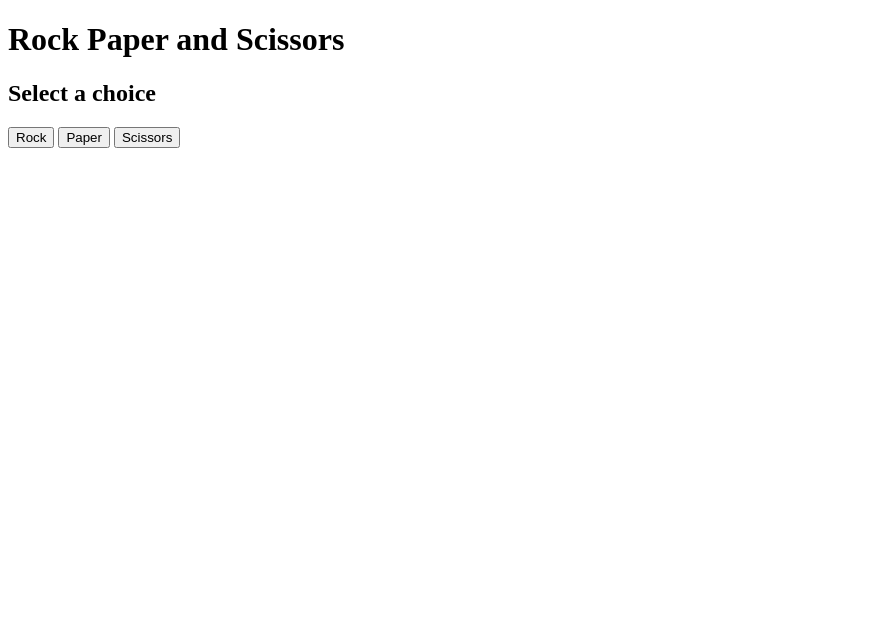
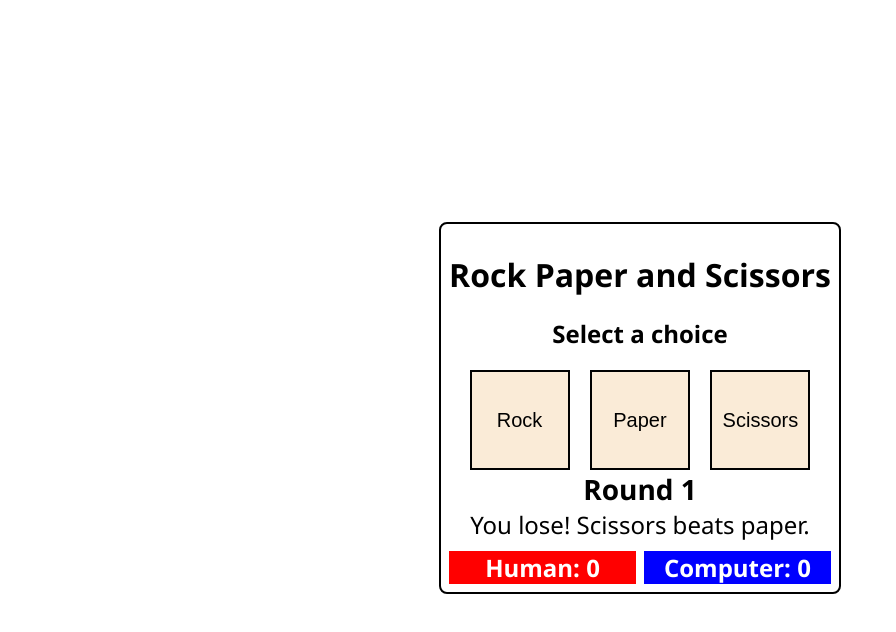
Before and after one commit to VEspinoza05/rock-paper-scissors, a plain HTML site: page index.html in a window 1280 px wide. Shown: the whole page, without its empty margins (0-896 px from the left). Drawn offline with Linux system fonts and the light colour scheme.

Commit message:
Add style to UI

```diff
--- a/index.html
+++ b/index.html
@@ -4,6 +4,7 @@
     <meta charset="UTF-8">
     <meta name="viewport" content="width=device-width, initial-scale=1.0">
     <title>Rock Paper Scissors</title>
+    <link rel="stylesheet" href="./styles.css">
 </head>
 <body>
     <div class="game-ui">
@@ -15,12 +16,12 @@
             <button class="choice">Scissors</button>
         </div>
         <div class="results">
-            <div class="round-num"></div>
-            <div class="round-info"></div>
+            <div class="round-num">Round 1</div>
+            <div class="round-info">You lose! Scissors beats paper.</div>
         </div>
         <div class="scores">
-            <div class="human-score"></div>
-            <div class="computer-score"></div>
+            <div class="human-score">Human: 0</div>
+            <div class="computer-score">Computer: 0</div>
         </div>
     </div>
 </body>
--- /dev/null
+++ b/styles.css
@@ -0,0 +1,63 @@
+body {
+    font-family: 'Segoe UI', Tahoma, Geneva, Verdana, sans-serif;
+    display: flex;
+    justify-content: center;
+    align-items: center;
+    height: 100vh;
+}
+
+.game-ui {
+    border: 2px solid black;
+    border-radius: 8px;
+    padding: 8px;
+    text-align: center;
+}
+
+.choices {
+    display: flex;
+    justify-content: space-evenly;
+
+}
+.choice {
+    font-size: 20px;
+    width: 100px;
+    height: 100px;
+    background-color: antiquewhite;
+    border: 2px solid black;
+}
+
+.choice:hover {
+    background-color: rgb(224, 211, 194);
+}
+
+.scores {
+    display: flex;
+    justify-content: space-evenly;
+    margin-top: 10px;
+    gap: 8px
+}
+
+.human-score,
+.computer-score{
+    font-size: 24px;
+    flex: 1;
+    color: white;
+    font-weight: bold;
+}
+
+.human-score {
+    background-color: red;
+}
+
+.computer-score {
+    background-color: blue;
+}
+
+.round-num {
+    font-size: 28px;
+    font-weight: bold;
+}
+
+.round-info {
+    font-size: 24px;
+}
```
